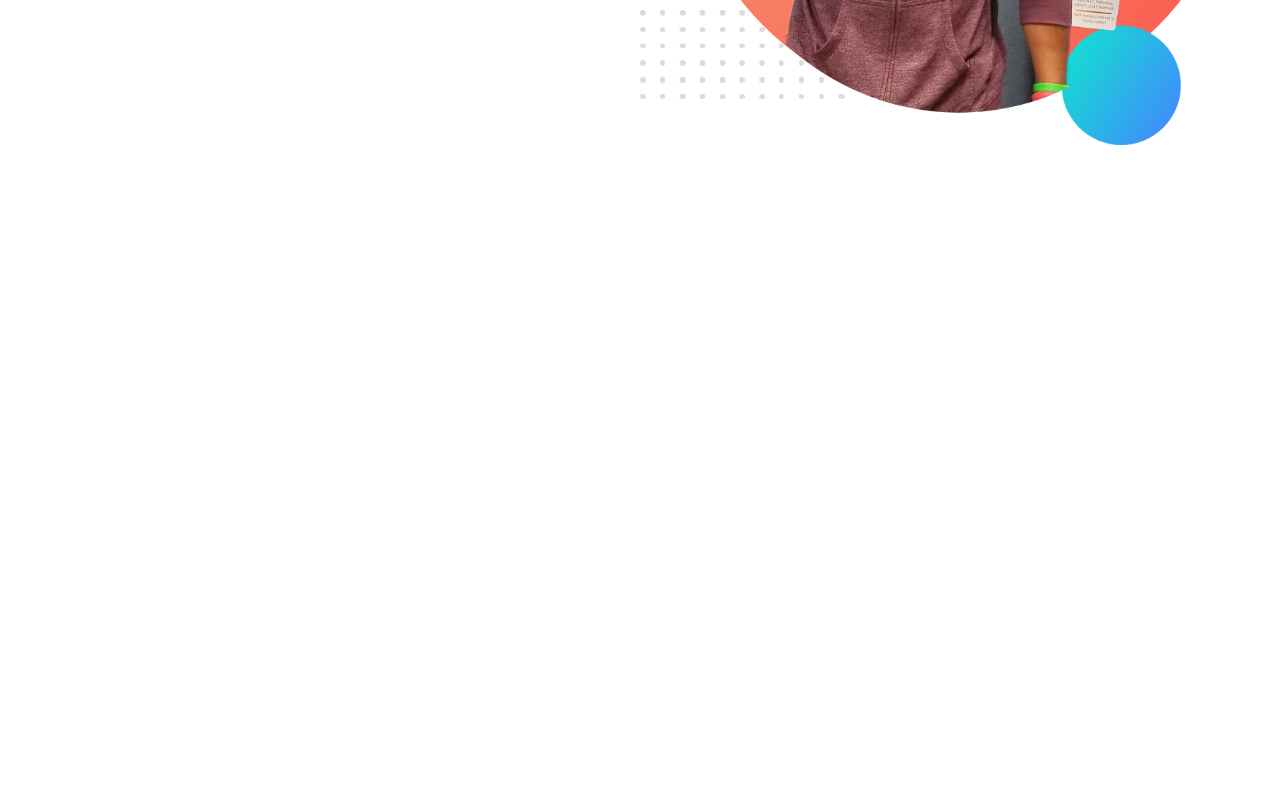
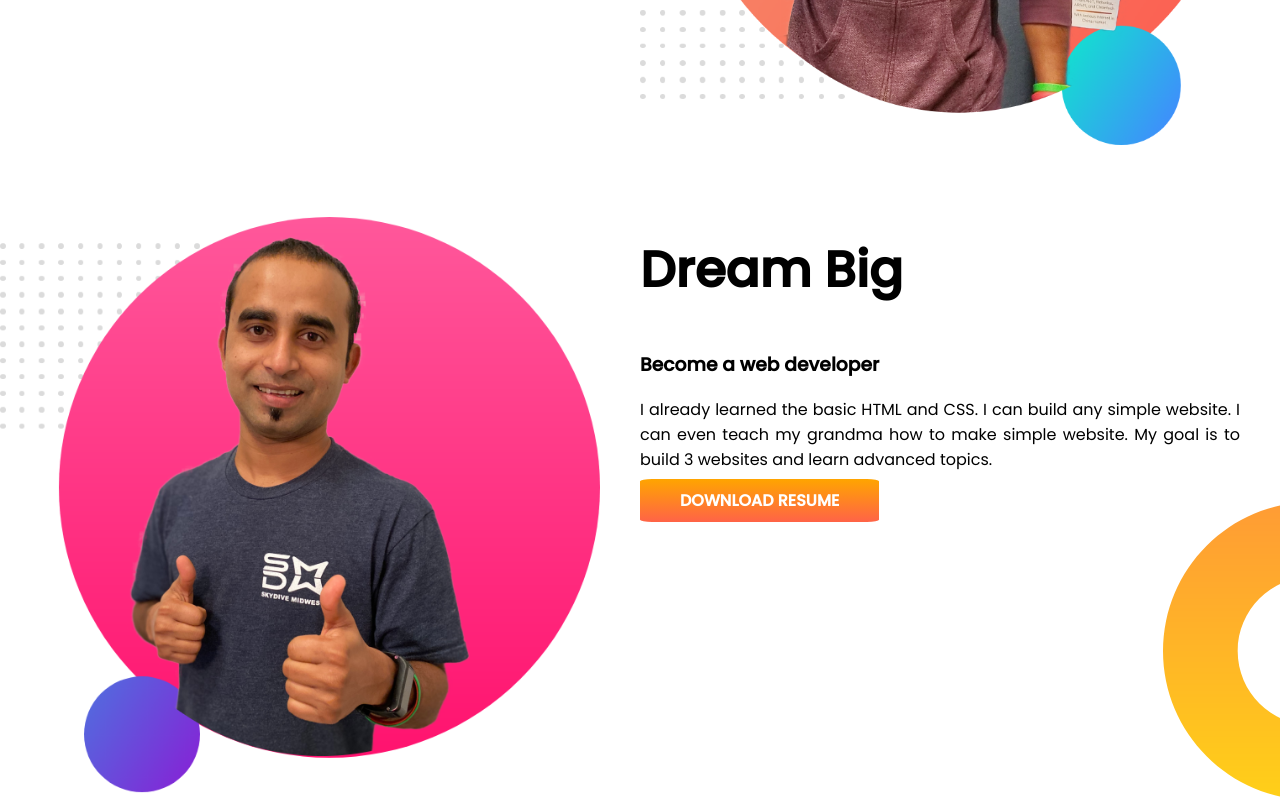
Before and after one commit to fahimmuntasir23103/developer-portfolio, a plain HTML site: page index.html in a window 1280 px wide. Shown: the part 486-1286 px from the top of the page. Before the commit the page ends 800 px from the top, so only its background shows below. Drawn offline with Linux system fonts and the light colour scheme.

Commit message:
dream section added

```diff
--- a/index.html
+++ b/index.html
@@ -25,12 +25,25 @@
                 Development
                 Hero.
             </p>
-            <a href="https://www.linkedin.com/company/programminghero" target="-blank">HIRE ME</a>
+            <a class="link-button" href="https://www.linkedin.com/company/programminghero" target="-blank">HIRE ME</a>
         </div>
         <div class="describe describe-image">
             <img src="images/jhankar.png" alt="">
         </div>
     </section>
+    <section class="second-section">
+        <div class="describe2 describe-image">
+            <img src="images/jhankar2.png" alt="">
+        </div>
+        <div class="describe3 describe-text">
+            <h1>Dream Big</h1>
+            <h3>Become a web developer</h3>
+            <p>I already learned the basic HTML and CSS. I can build any simple website. I can even teach my grandma how
+                to make simple website. My goal is to build 3 websites and learn advanced topics.</p>
+            <a class="link-button" href="https://www.linkedin.com/company/programminghero" target="-blank">DOWNLOAD
+                RESUME</a>
+        </div>
+    </section>
 </body>
 
 </html>
--- a/style.css
+++ b/style.css
@@ -34,7 +34,7 @@ h1{
 .describe-text p{
     text-align: justify;
 }
-.describe-text a{
+.link-button{
     text-decoration: none;
     background-image: linear-gradient(orange, tomato);
     color: white;
@@ -42,3 +42,16 @@ h1{
     border-radius: 5%;
     font-weight:700;
 }
+.second-section{
+    display: flex;
+    margin-top: 40px;
+    background-image: url(images/dream-bg.png);
+    background-repeat: no-repeat;
+    background-position: right bottom;
+}
+.describe2{
+    padding-right:0px;
+}
+.describe3{
+    padding-right: 40px;
+}
```
